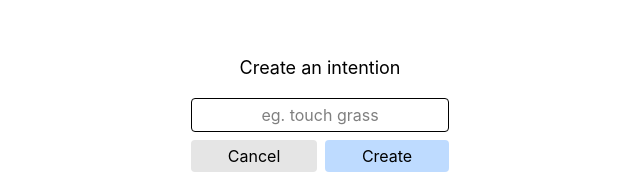
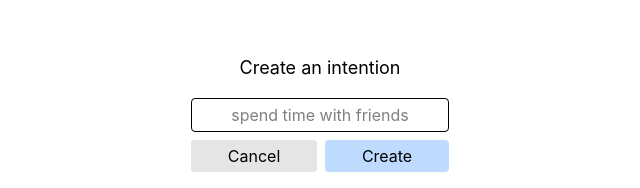
Before and after one commit to sventi555/intentions-web, a React (Vite) app in the folder apps/client/: page /create/intention in a window 1280 px wide. Shown: the part 267-455 px from the top of the page, without its empty margins (320-960 px from the left). Built offline with nearby package versions, Linux system fonts and the light colour scheme; no server answers; sample sign-in values are in the browser's storage.

Commit message:
intention examples

```diff
--- a/apps/client/src/components/input.tsx
+++ b/apps/client/src/components/input.tsx
@@ -10,11 +10,13 @@ interface InputProps {
   placeholder?: string;
   errorMessage?: string;
   value?: string;
+  maxLength?: number;
+  onFocus?: () => void;
   onChange?: (val: string) => void;
   onEnter?: () => void;
   closeOnEnter?: boolean;
   formRegister?: UseFormRegisterReturn;
-  centered?: boolean;
+  className?: string;
 }
 
 export const Input: React.FC<InputProps> = (props) => {
@@ -32,13 +34,12 @@ export const Input: React.FC<InputProps> = (props) => {
       <div className="relative flex flex-col">
         <input
           type={inputType}
+          maxLength={props.maxLength}
           autoCapitalize="none"
           autoCorrect="none"
           placeholder={props.placeholder}
-          className={clsx(
-            'rounded-sm border p-1',
-            props.centered && 'text-center',
-          )}
+          className={clsx(props.className, 'rounded-sm border p-1')}
+          onFocus={props.onFocus}
           value={props.value}
           onChange={(e) => props.onChange?.(e.target.value)}
           onKeyDown={(e) => {
--- a/apps/client/src/pages/create-intention.tsx
+++ b/apps/client/src/pages/create-intention.tsx
@@ -1,3 +1,5 @@
+import { clsx } from 'clsx';
+import { useEffect, useState } from 'react';
 import { SubmitHandler, useForm } from 'react-hook-form';
 import { useLocation } from 'wouter';
 import { Button } from '../components/button';
@@ -8,6 +10,15 @@ import {
   useInvalidateIntentions,
 } from '../hooks/intentions';
 import { useAuthState } from '../state/auth';
+
+const suggestions = [
+  'be more adventurous',
+  'learn new things',
+  'eat healthy food',
+  'spend time with friends',
+  'make my own clothes',
+  'pet lots of dogs',
+];
 
 type Inputs = {
   intention: string;
@@ -35,6 +46,26 @@ export const CreateIntention: React.FC = () => {
       .then(() => invalidateIntentions(authUser.uid))
       .then(() => setLocation('/create'));
 
+  const [showSuggestions, setShowSuggestions] = useState(true);
+  const [suggestionChanging, setSuggestionChanging] = useState(false);
+  const [suggestionIndex, setSuggestionIndex] = useState(0);
+
+  useEffect(() => {
+    if (!showSuggestions) {
+      return;
+    }
+
+    const rotateSuggestion = setInterval(() => {
+      setSuggestionChanging(true);
+      setTimeout(() => {
+        setSuggestionIndex((prevIndex) => (prevIndex + 1) % suggestions.length);
+        setSuggestionChanging(false);
+      }, 300);
+    }, 2500);
+
+    return () => clearInterval(rotateSuggestion);
+  }, [showSuggestions]);
+
   return (
     <div className="flex grow flex-col items-center justify-center gap-4">
       <div className="text-lg">Create an intention</div>
@@ -43,11 +74,20 @@ export const CreateIntention: React.FC = () => {
         className="flex min-w-64 flex-col gap-2"
       >
         <Input
-          placeholder="eg. touch grass"
-          centered={true}
+          placeholder={`${suggestions[suggestionIndex]}`}
+          onFocus={() => setShowSuggestions(false)}
+          maxLength={32}
           errorMessage={errors.intention && 'intention is required'}
           onEnter={handleSubmit(onSubmit)}
-          formRegister={register('intention', { required: true })}
+          className={clsx(
+            'text-center placeholder:transition-colors placeholder:duration-300 focus:placeholder:text-transparent',
+            (suggestionChanging || !showSuggestions) &&
+              'placeholder:text-transparent',
+          )}
+          formRegister={register('intention', {
+            required: true,
+            onBlur: () => setShowSuggestions(true),
+          })}
         />
         <div className="flex gap-2">
           <div className="flex grow flex-col">
```
Also changed, not shown: 1 other file (tests, documents, lock files or other folders).
